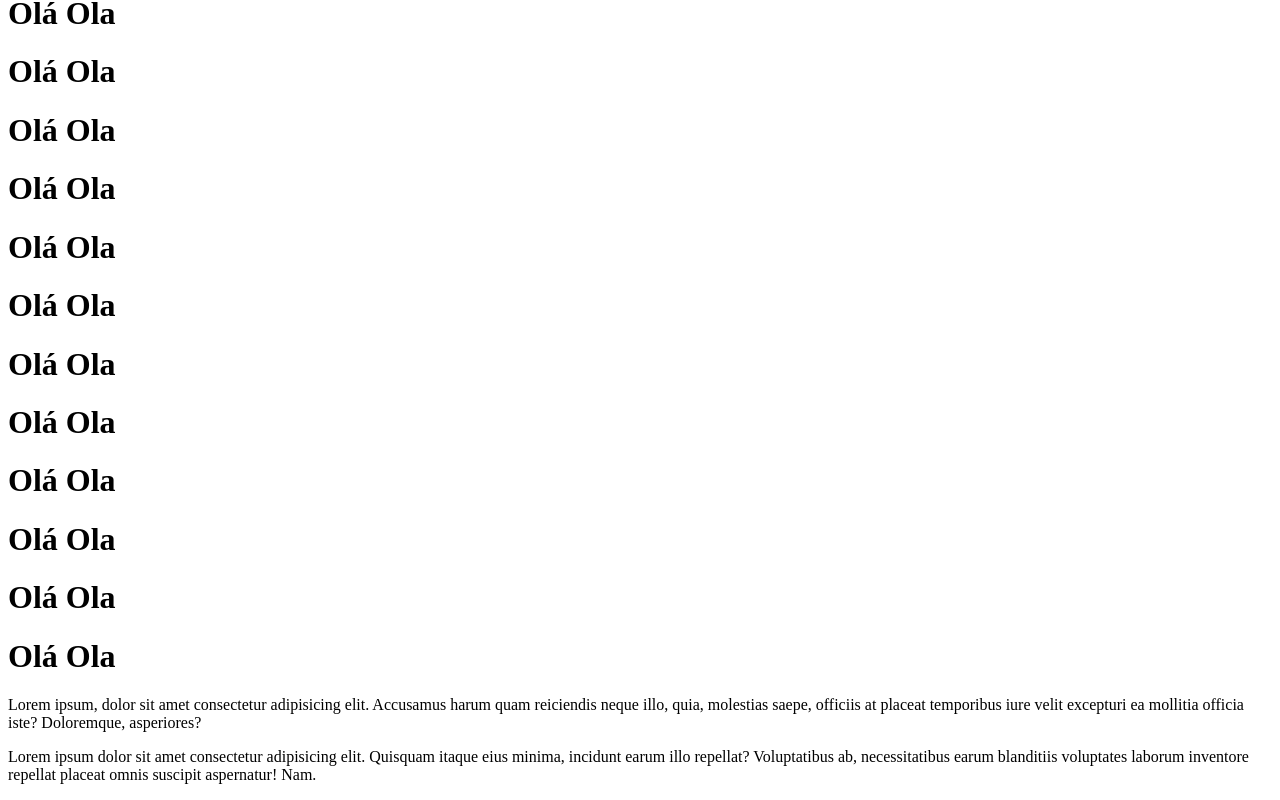
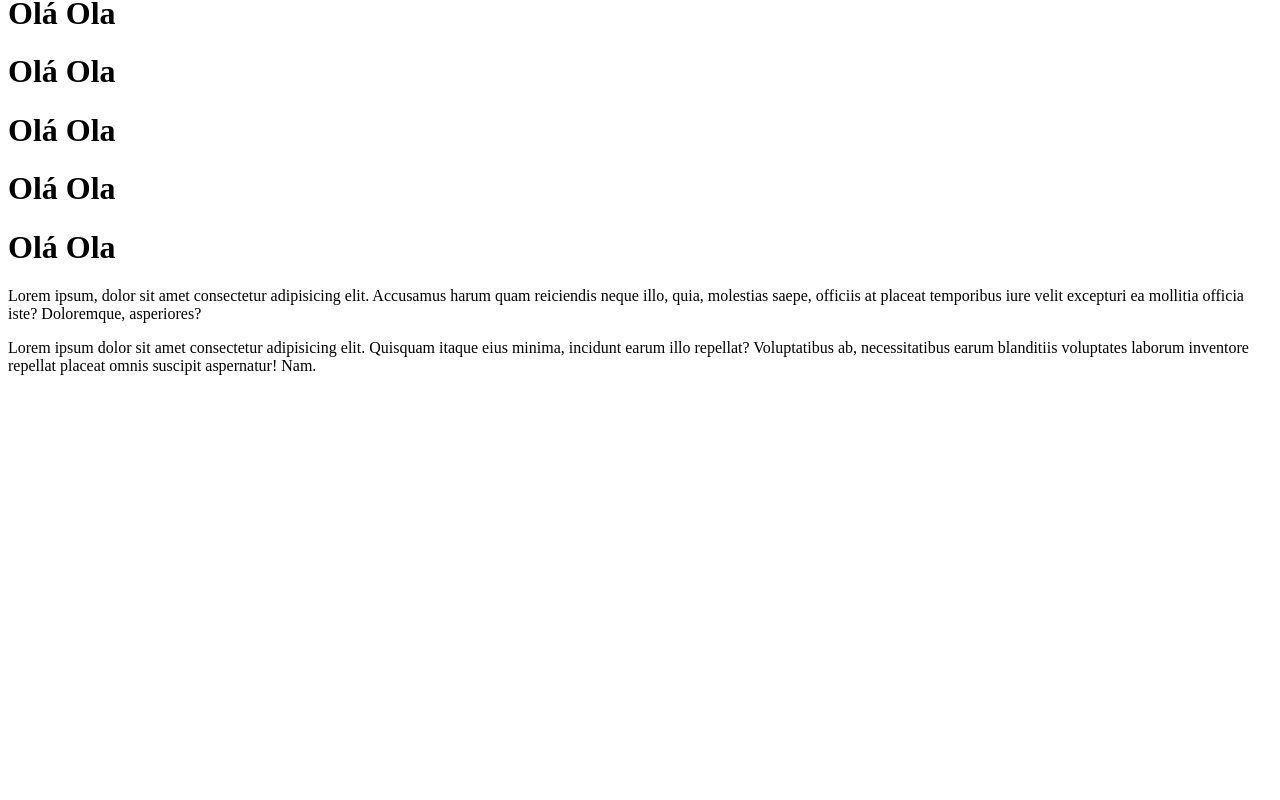
Before and after one commit to sophienocode/Events, a React (Vite) app: page / in a window 1280 px wide. Shown: the part 523-1323 px from the top of the page. After the commit the page ends 914 px from the top, so only its background shows below. Built offline with nearby package versions, Linux system fonts and the light colour scheme.

Commit message:
(Auth): casual update

```diff
--- a/src/App.jsx
+++ b/src/App.jsx
@@ -16,9 +16,9 @@ function App() {
 
 
      <h1>Olá Ola</h1>
+
      <h1>Olá Ola</h1>
      <h1>Olá Ola</h1>
-     <h1>Olá Ola</h1><h1>Olá Ola</h1>
      <h1>Olá Ola</h1>
      <h1>Olá Ola</h1>
      <h1>Olá Ola</h1>
@@ -29,12 +29,6 @@ function App() {
      <h1>Olá Ola</h1>
         <h1>Olá Ola</h1>
      <h1>Olá Ola</h1>
-
-     <h1>Olá Ola</h1>
-     <h1>Olá Ola</h1>
-     <h1>Olá Ola</h1>
-     <h1>Olá Ola</h1>
-     <h1>Olá Ola</h1>
      <Copy />
      <Move />
     </>
```
